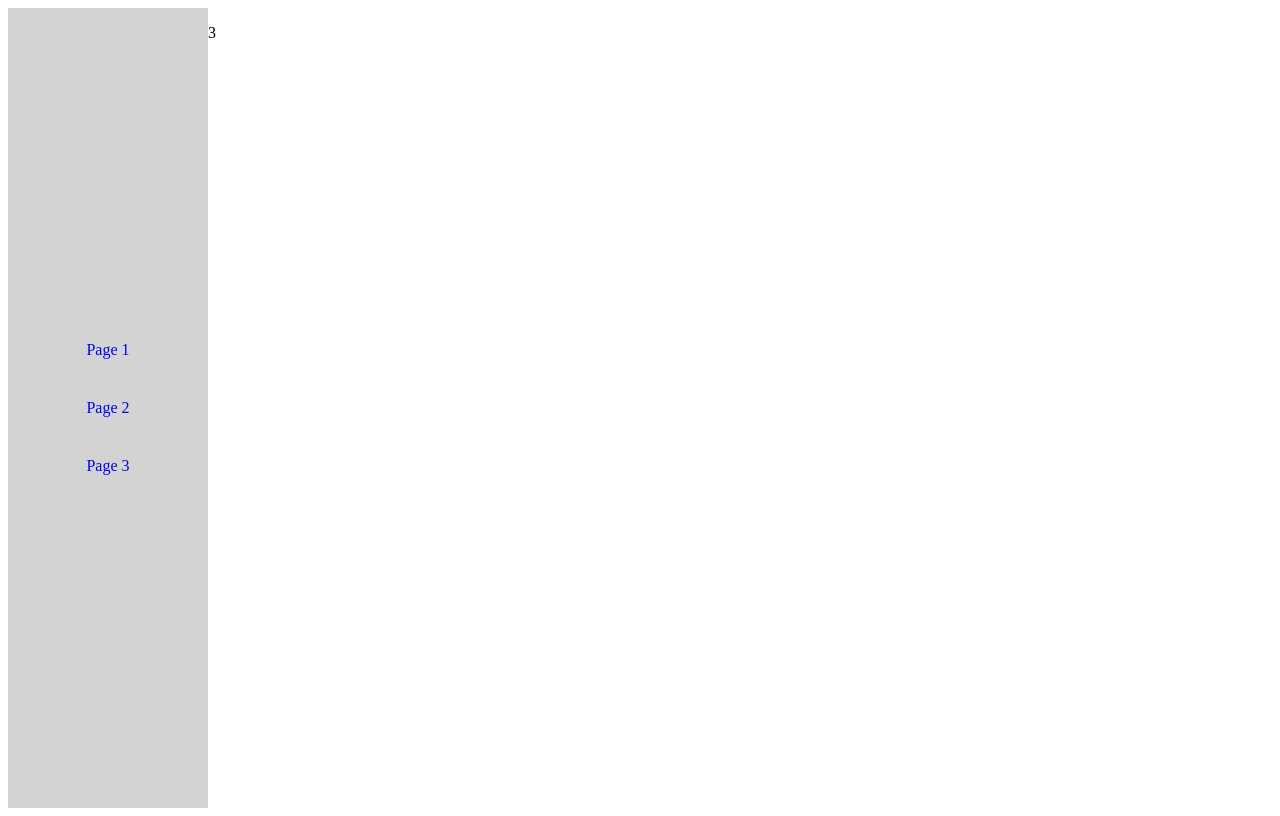
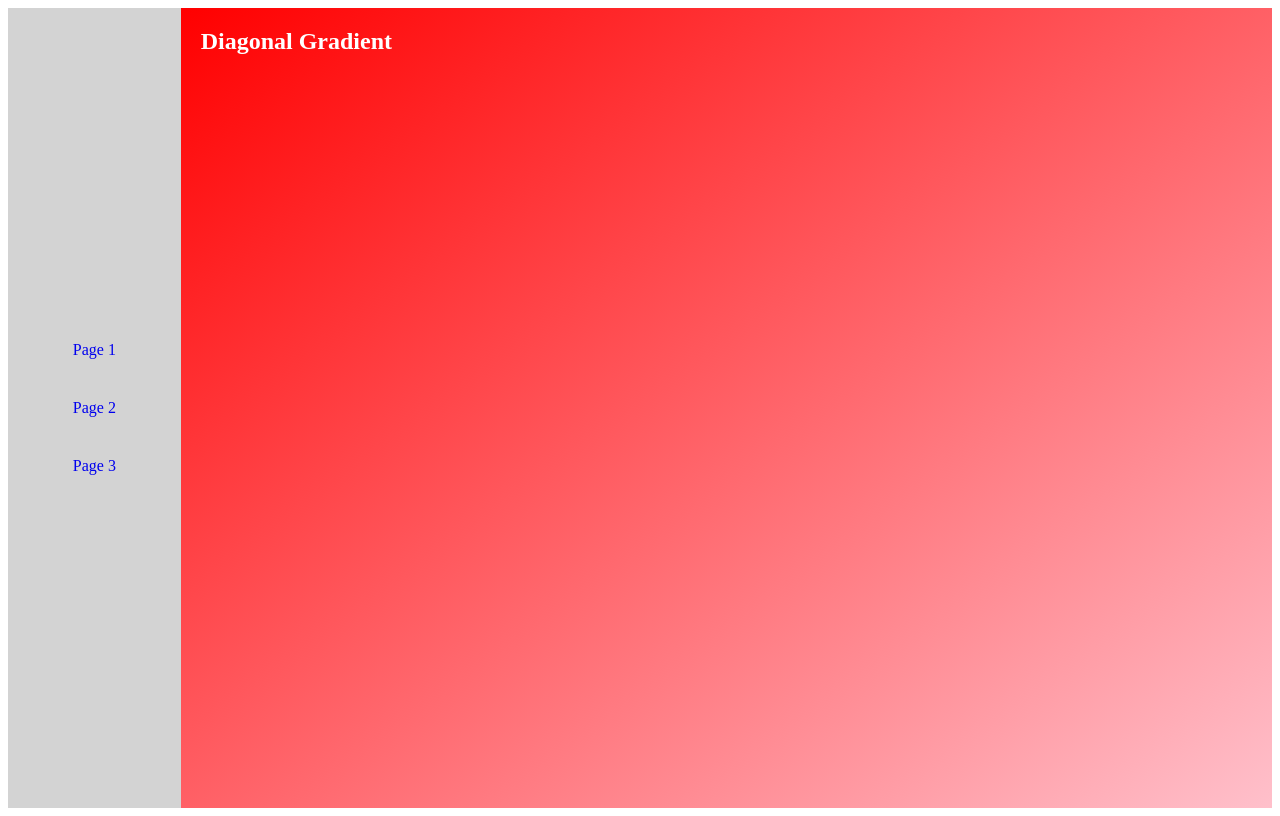
Before and after one commit to jakeruleaux/grads, a React (Create React App) app: page /page3 in a window 1280 px wide. Built offline with nearby package versions, Linux system fonts and the light colour scheme.

Commit message:
finish page three and clean up

```diff
--- a/src/pages/Page1.js
+++ b/src/pages/Page1.js
@@ -2,7 +2,6 @@ import React from 'react';
 import styled from 'styled-components';
 
 const Page1 = () => {
-
     const Wrapper = styled.div`
         background-image: linear-gradient(to right, blue, skyblue);
         width: 100%;
--- a/src/pages/Page3.js
+++ b/src/pages/Page3.js
@@ -1,10 +1,21 @@
 import React from 'react';
+import styled from 'styled-components';
 
 const Page3 = () => {
+    const Wrapper = styled.div`
+    background-image: linear-gradient(to bottom right, red, pink);
+        width: 100%;
+    `;
+
+    const Header = styled.h2`
+        margin-left: 20px;
+        color: white;
+    `;
+
     return(
-        <div>
-            <p>3</p>
-        </div>
+        <Wrapper>
+            <Header>Diagonal Gradient</Header>
+        </Wrapper>
     );
 };
 
```
